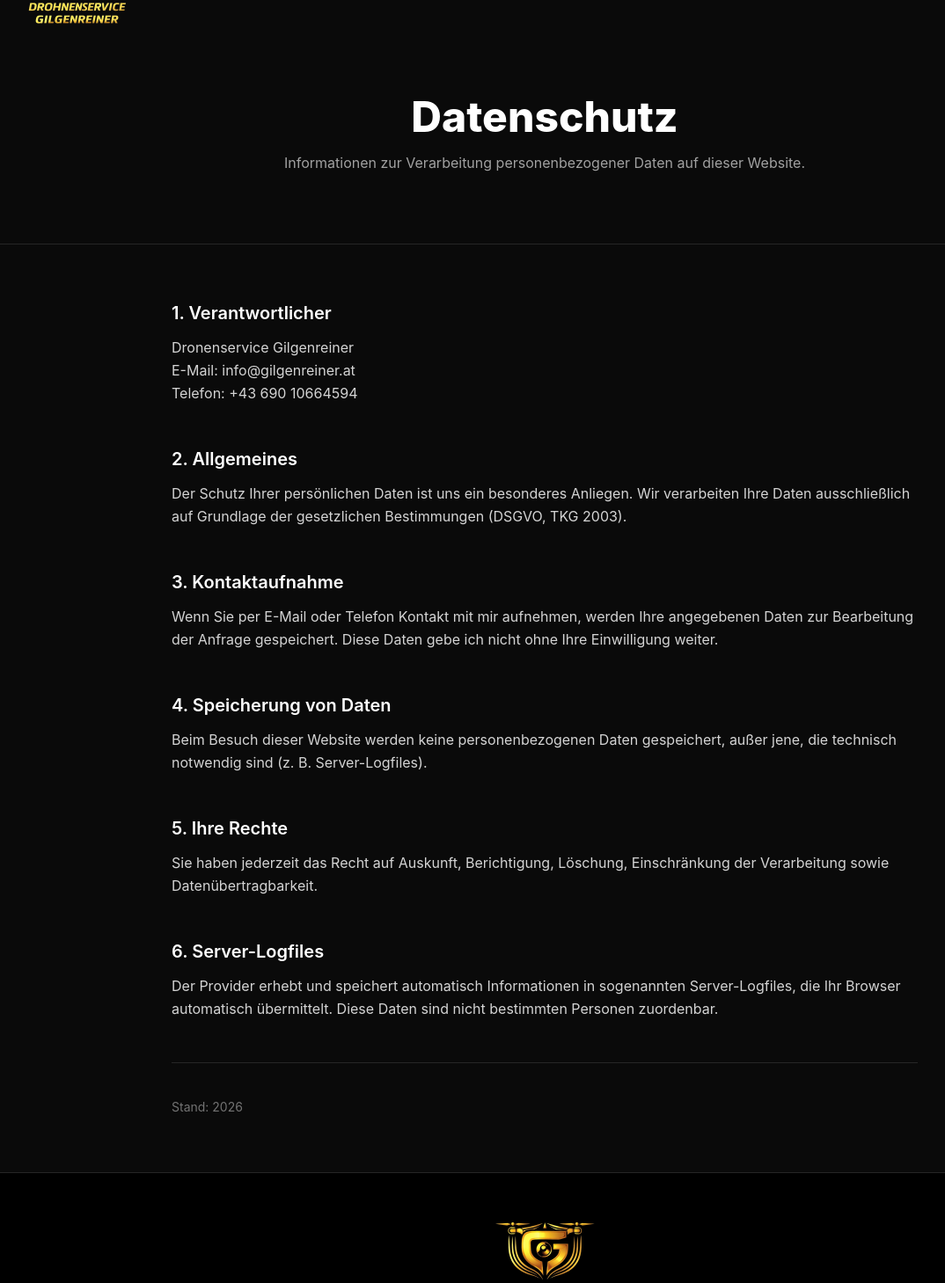
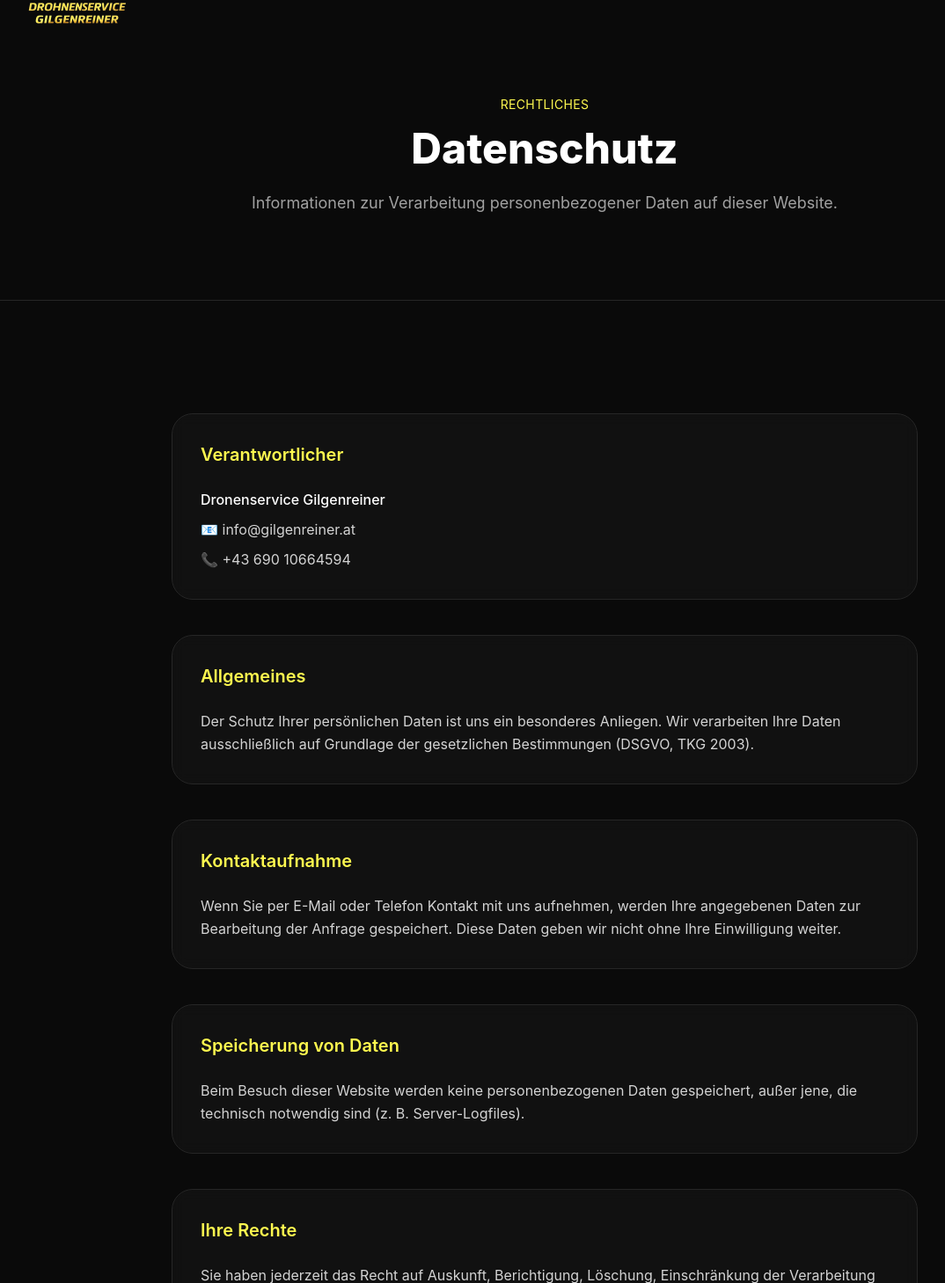
Before and after one commit to Korbe/dronenservice-gilgenreiner, a Vue app: page /datenschutz in a window 1280 px wide. Shown: the part 91-1550 px from the top of the page at 88% size, without its empty margins (21-1095 px from the left). Built offline with nearby package versions, Linux system fonts and the light colour scheme.

Commit message:
optimized legal pages

```diff
--- a/src/views/Imprint.vue
+++ b/src/views/Imprint.vue
@@ -1,36 +1,86 @@
 <template>
     <Layout>
 
-        <section class="pt-50 pb-20 border-b border-neutral-800">
-            <div class="container mx-auto px-6 text-center">
-                <h1 class="text-4xl md:text-5xl font-extrabold mb-4">
+        <!-- 🔥 HERO -->
+        <section class="relative pt-50 pb-24 border-b border-neutral-800 overflow-hidden">
+
+            <div class="relative z-10 container mx-auto px-6 text-center">
+
+                <p class="text-sm text-brand uppercase tracking-wide mb-4">
+                    Rechtliches
+                </p>
+
+                <h1 class="text-4xl md:text-5xl font-extrabold mb-6">
                     Impressum
                 </h1>
-                <p class="text-neutral-400 max-w-2xl mx-auto">
-                    Informationen über den Verantwortlichen und die Kontaktdaten.
+
+                <p class="text-neutral-400 max-w-2xl mx-auto text-lg">
+                    Angaben gemäß § 5 ECG und Offenlegung nach § 25 Mediengesetz.
                 </p>
+
             </div>
         </section>
 
-        <!-- CONTENT -->
-        <section class="flex items-center py-32">
-            <div class="mx-auto px-6 text-center gap-6">
-                <p class="text-neutral-300 text-lg md:text-xl leading-relaxed max-w-3xl">
-                    Dronenservice Gilgenreiner<br />
-                    Dominik Gilgenreiner<br />
-                    Kärntnerstraße 55<br />
-                    9601 Arnoldstein<br />
-                    Österreich<br /><br />
 
-                    Telefon: +43 123 456789<br />
-                    E-Mail: info@gilgenreiner.at<br />
-                    UID-Nummer: ATU83192769<br />
-                </p>
+        <!-- 📄 CONTENT -->
+        <section class="py-32 bg-neutral-950 text-white">
+            <div class="max-w-4xl mx-auto px-6 space-y-10">
+
+                <!-- Card -->
+                <div
+                    class="border border-neutral-800 rounded-3xl p-8 bg-neutral-900/60 backdrop-blur hover:border-brand/40 transition">
+
+                    <h2 class="text-xl font-semibold text-brand mb-6">
+                        Diensteanbieter
+                    </h2>
+
+                    <div class="text-neutral-300 leading-relaxed space-y-1">
+                        <p class="font-medium text-white">
+                            Dronenservice Gilgenreiner
+                        </p>
+                        <p>Dominik Gilgenreiner</p>
+                        <p>Kärntnerstraße 55</p>
+                        <p>9601 Arnoldstein</p>
+                        <p>Österreich</p>
+                    </div>
+
+                </div>
+
+                <!-- Card -->
+                <div
+                    class="border border-neutral-800 rounded-3xl p-8 bg-neutral-900/60 backdrop-blur hover:border-brand/40 transition">
+
+                    <h2 class="text-xl font-semibold text-brand mb-6">
+                        Kontakt
+                    </h2>
+
+                    <div class="text-neutral-300 leading-relaxed space-y-2">
+                        <p>📞 +43 123 456789</p>
+                        <p>📧 info@gilgenreiner.at</p>
+                    </div>
+
+                </div>
+
+                <!-- Card -->
+                <div
+                    class="border border-neutral-800 rounded-3xl p-8 bg-neutral-900/60 backdrop-blur hover:border-brand/40 transition">
+
+                    <h2 class="text-xl font-semibold text-brand mb-6">
+                        Unternehmensdaten
+                    </h2>
+
+                    <div class="text-neutral-300 leading-relaxed space-y-2">
+                        <p>UID-Nummer: ATU83192769</p>
+                    </div>
+
+                </div>
+
             </div>
         </section>
 
     </Layout>
 </template>
+
 <script setup>
 import Layout from '../components/layout/Layout.vue';
 </script>
--- a/src/views/Privacy.vue
+++ b/src/views/Privacy.vue
@@ -1,88 +1,124 @@
 <template>
     <Layout>
-        <!-- HERO -->
-        <section class="pt-50 pb-20 border-b border-neutral-800">
-            <div class="container mx-auto px-6 text-center">
-                <h1 class="text-4xl md:text-5xl font-extrabold mb-4">
+
+        <!-- 🔥 HERO -->
+        <section class="relative pt-50 pb-24 border-b border-neutral-800 overflow-hidden">
+
+            <div class="relative z-10 container mx-auto px-6 text-center">
+
+                <p class="text-sm text-brand uppercase tracking-wide mb-4">
+                    Rechtliches
+                </p>
+
+                <h1 class="text-4xl md:text-5xl font-extrabold mb-6">
                     Datenschutz
                 </h1>
-                <p class="text-neutral-400 max-w-2xl mx-auto">
+
+                <p class="text-neutral-400 max-w-2xl mx-auto text-lg">
                     Informationen zur Verarbeitung personenbezogener Daten auf dieser Website.
                 </p>
+
             </div>
         </section>
 
-        <!-- CONTENT -->
-        <section class="py-16">
-            <div class="container mx-auto px-6 max-w-4xl space-y-12 text-neutral-300 leading-relaxed">
 
-                <!-- 1 -->
-                <div>
-                    <h2 class="text-xl font-semibold text-white mb-3">1. Verantwortlicher</h2>
-                    <p>
-                        Dronenservice Gilgenreiner<br />
-                        E-Mail: info@gilgenreiner.at<br />
-                        Telefon: +43 690 10664594
+        <!-- 📄 CONTENT -->
+        <section class="py-32 bg-neutral-950 text-white">
+            <div class="max-w-4xl mx-auto px-6 space-y-10">
+
+                <!-- Verantwortlicher -->
+                <div
+                    class="border border-neutral-800 rounded-3xl p-8 bg-neutral-900/60 backdrop-blur hover:border-brand/40 transition">
+                    <h2 class="text-xl font-semibold text-brand mb-6">
+                        Verantwortlicher
+                    </h2>
+
+                    <div class="text-neutral-300 leading-relaxed space-y-2">
+                        <p class="font-medium text-white">Dronenservice Gilgenreiner</p>
+                        <p>📧 info@gilgenreiner.at</p>
+                        <p>📞 +43 690 10664594</p>
+                    </div>
+                </div>
+
+                <!-- Allgemeines -->
+                <div
+                    class="border border-neutral-800 rounded-3xl p-8 bg-neutral-900/60 backdrop-blur hover:border-brand/40 transition">
+                    <h2 class="text-xl font-semibold text-brand mb-6">
+                        Allgemeines
+                    </h2>
+
+                    <p class="text-neutral-300 leading-relaxed">
+                        Der Schutz Ihrer persönlichen Daten ist uns ein besonderes Anliegen.
+                        Wir verarbeiten Ihre Daten ausschließlich auf Grundlage der gesetzlichen Bestimmungen
+                        (DSGVO, TKG 2003).
                     </p>
                 </div>
 
-                <!-- 2 -->
-                <div>
-                    <h2 class="text-xl font-semibold text-white mb-3">2. Allgemeines</h2>
-                    <p>
-                        Der Schutz Ihrer persönlichen Daten ist uns ein besonderes Anliegen.
-                        Wir verarbeiten Ihre Daten ausschließlich auf Grundlage der gesetzlichen Bestimmungen (DSGVO,
-                        TKG 2003).
+                <!-- Kontaktaufnahme -->
+                <div
+                    class="border border-neutral-800 rounded-3xl p-8 bg-neutral-900/60 backdrop-blur hover:border-brand/40 transition">
+                    <h2 class="text-xl font-semibold text-brand mb-6">
+                        Kontaktaufnahme
+                    </h2>
+
+                    <p class="text-neutral-300 leading-relaxed">
+                        Wenn Sie per E-Mail oder Telefon Kontakt mit uns aufnehmen,
+                        werden Ihre angegebenen Daten zur Bearbeitung der Anfrage gespeichert.
+                        Diese Daten geben wir nicht ohne Ihre Einwilligung weiter.
                     </p>
                 </div>
 
-                <!-- 3 -->
-                <div>
-                    <h2 class="text-xl font-semibold text-white mb-3">3. Kontaktaufnahme</h2>
-                    <p>
-                        Wenn Sie per E-Mail oder Telefon Kontakt mit mir aufnehmen,
-                        werden Ihre angegebenen Daten zur Bearbeitung der Anfrage gespeichert.
-                        Diese Daten gebe ich nicht ohne Ihre Einwilligung weiter.
-                    </p>
-                </div>
+                <!-- Speicherung -->
+                <div
+                    class="border border-neutral-800 rounded-3xl p-8 bg-neutral-900/60 backdrop-blur hover:border-brand/40 transition">
+                    <h2 class="text-xl font-semibold text-brand mb-6">
+                        Speicherung von Daten
+                    </h2>
 
-                <!-- 4 -->
-                <div>
-                    <h2 class="text-xl font-semibold text-white mb-3">4. Speicherung von Daten</h2>
-                    <p>
+                    <p class="text-neutral-300 leading-relaxed">
                         Beim Besuch dieser Website werden keine personenbezogenen Daten gespeichert,
                         außer jene, die technisch notwendig sind (z. B. Server-Logfiles).
                     </p>
                 </div>
 
-                <!-- 5 -->
-                <div>
-                    <h2 class="text-xl font-semibold text-white mb-3">5. Ihre Rechte</h2>
-                    <p>
+                <!-- Rechte -->
+                <div
+                    class="border border-neutral-800 rounded-3xl p-8 bg-neutral-900/60 backdrop-blur hover:border-brand/40 transition">
+                    <h2 class="text-xl font-semibold text-brand mb-6">
+                        Ihre Rechte
+                    </h2>
+
+                    <p class="text-neutral-300 leading-relaxed">
                         Sie haben jederzeit das Recht auf Auskunft, Berichtigung, Löschung,
                         Einschränkung der Verarbeitung sowie Datenübertragbarkeit.
                     </p>
                 </div>
 
-                <!-- 6 -->
-                <div>
-                    <h2 class="text-xl font-semibold text-white mb-3">6. Server-Logfiles</h2>
-                    <p>
+                <!-- Server Logs -->
+                <div
+                    class="border border-neutral-800 rounded-3xl p-8 bg-neutral-900/60 backdrop-blur hover:border-brand/40 transition">
+                    <h2 class="text-xl font-semibold text-brand mb-6">
+                        Server-Logfiles
+                    </h2>
+
+                    <p class="text-neutral-300 leading-relaxed">
                         Der Provider erhebt und speichert automatisch Informationen in sogenannten Server-Logfiles,
                         die Ihr Browser automatisch übermittelt. Diese Daten sind nicht bestimmten Personen zuordenbar.
                     </p>
                 </div>
 
-                <!-- FOOTER NOTE -->
-                <div class="pt-10 border-t border-neutral-800 text-sm text-neutral-500">
+                <!-- Footer Note -->
+                <div class="pt-10 border-t border-neutral-800 text-sm text-neutral-500 text-center">
                     Stand: {{ currentYear }}
                 </div>
 
             </div>
         </section>
+
     </Layout>
 </template>
+
 <script setup>
-import Layout from '../components/layout/Layout.vue';
+import Layout from '../components/layout/Layout.vue'
 const currentYear = new Date().getFullYear()
 </script>
```
